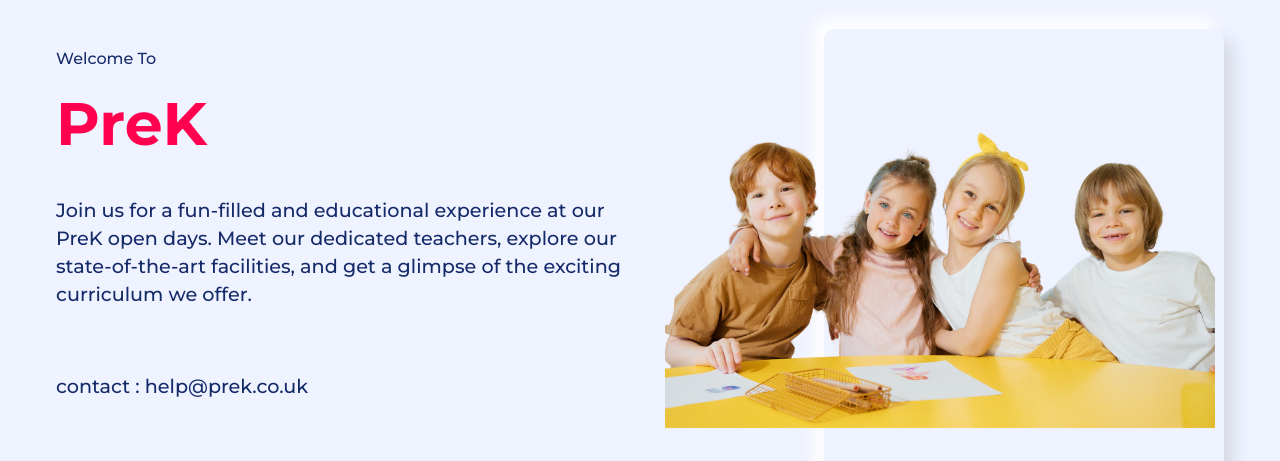
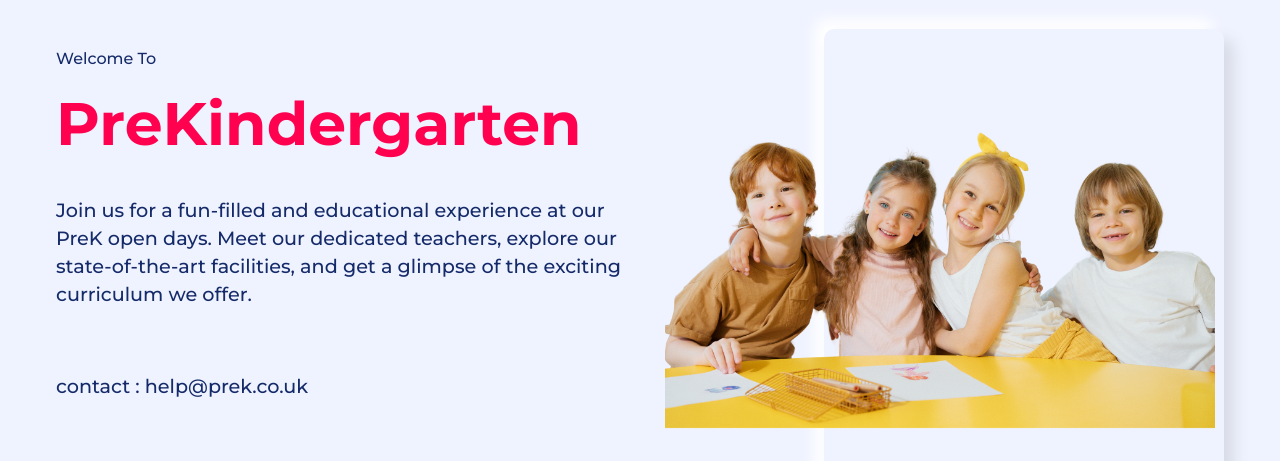
Before and after one commit to noname9i/prek.github.io, a plain HTML site: page index.html in a window 1280 px wide. Shown: the part 95-556 px from the top of the page. Drawn offline with nearby package versions, Linux system fonts and the light colour scheme.

Commit message:
Update index.html

```diff
--- a/index.html
+++ b/index.html
@@ -34,7 +34,7 @@
       </div>
       <div class="header__content">
         <h5>Welcome To</h5>
-        <h1><span>PreK</span></h1>
+        <h1><span>PreKindergarten</span></h1>
         <p>
           Join us for a fun-filled and educational experience at our
           PreK open days. Meet our dedicated teachers,
```
